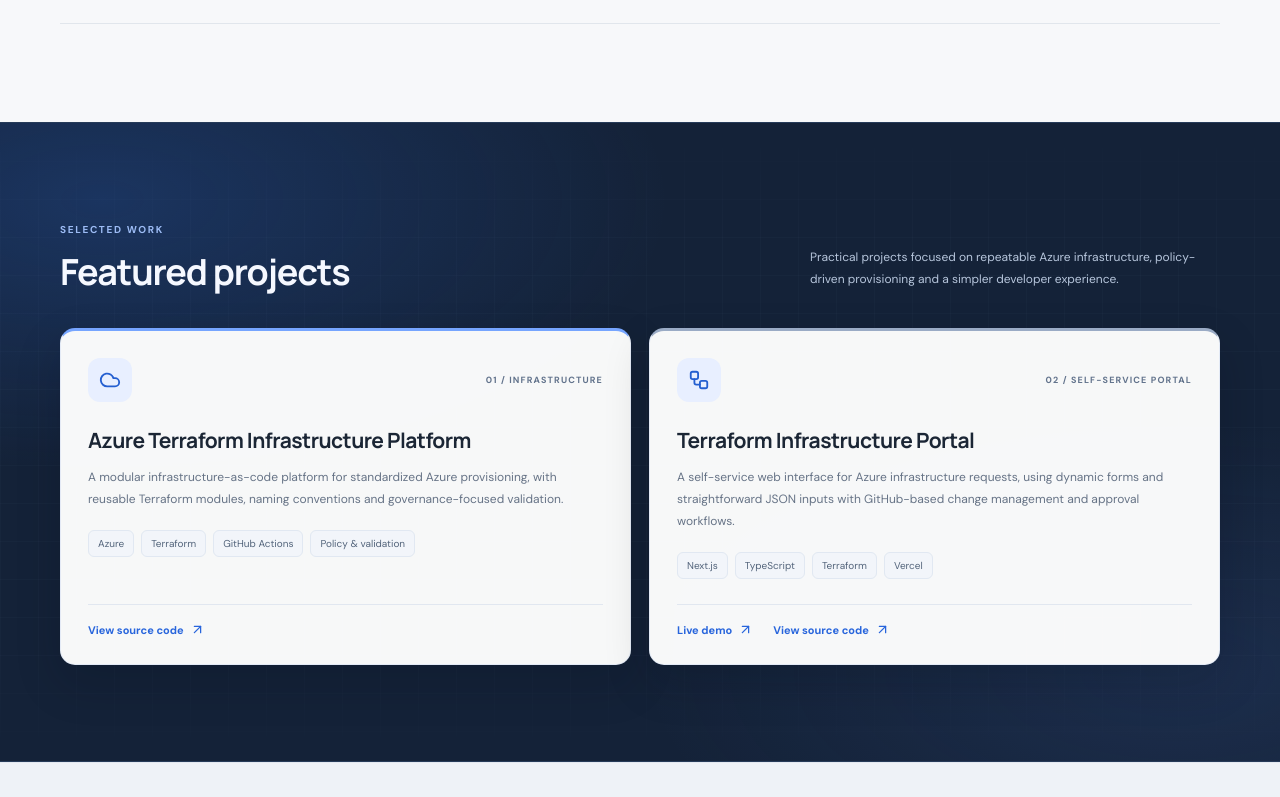
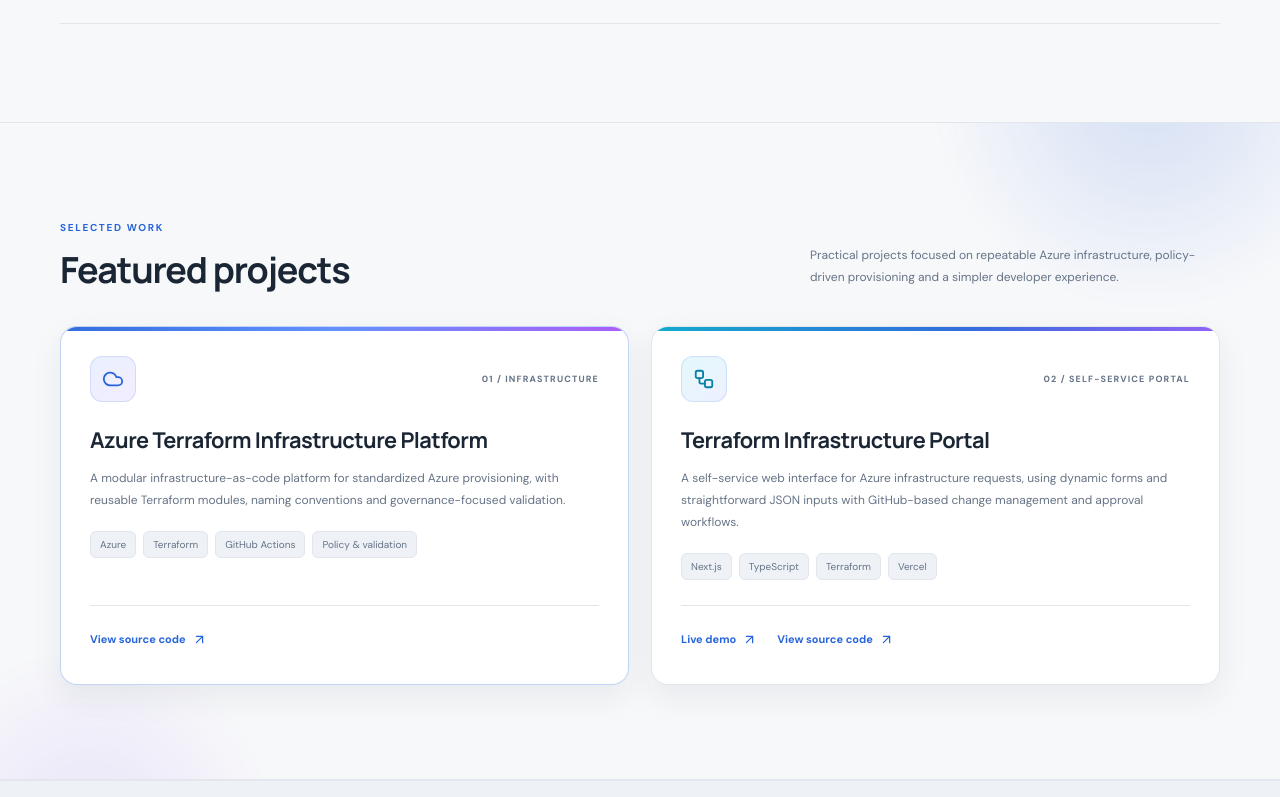
Before and after one commit to Arun-Negi/arun-cloud-portfolio, a React (Vite) app: page / in a window 1280 px wide. Shown: the part 2000-2797 px from the top of the page. Built offline with nearby package versions, Linux system fonts and the light colour scheme.

Commit message:
Align featured projects with theme and refine responsive layouts

```diff
--- a/src/styles.css
+++ b/src/styles.css
@@ -186,33 +186,119 @@ body{background:var(--page-bg);color:var(--text-main);transition:background-colo
 :root[data-theme="dark"] .project-kicker{color:#a6b3c6}
 @media(max-width:650px){.projects-grid{grid-template-columns:1fr;gap:13px}.project-card{padding:22px}.project-card h3{font-size:19px}.project-card-top{margin-bottom:19px}}
 
-/* Give featured projects a dedicated showcase identity, separate from career and skills */
-.projects-showcase{position:relative;overflow:hidden;background:radial-gradient(ellipse at 8% 12%,rgba(48,111,222,.24),transparent 34%),radial-gradient(ellipse at 92% 86%,rgba(70,105,180,.16),transparent 32%),#142238;border-top:1px solid #263b59;border-bottom:1px solid #263b59;color:#f5f8ff}
-.projects-showcase:before{content:"";position:absolute;inset:0;pointer-events:none;opacity:.16;background-image:linear-gradient(rgba(180,202,238,.15) 1px,transparent 1px),linear-gradient(90deg,rgba(180,202,238,.15) 1px,transparent 1px);background-size:38px 38px;mask-image:linear-gradient(to bottom,transparent,#000 18%,#000 82%,transparent)}
-.projects-section{position:relative;z-index:1;padding-top:94px;padding-bottom:96px;scroll-margin-top:88px}
-.projects-showcase .section-heading h2{color:#f5f8ff}
-.projects-showcase .section-heading>p{color:#b7c6dc;max-width:410px}
-.projects-showcase .eyebrow{color:#9dbcf5}
+/* Featured projects: stay inside the portfolio's theme, with vivid Azure-inspired accents */
+.projects-showcase{position:relative;isolation:isolate;overflow:hidden;background:var(--page-bg);color:var(--text-main);border-top:1px solid var(--border-color);border-bottom:1px solid var(--border-color)}
+.projects-showcase:before,.projects-showcase:after{content:"";position:absolute;pointer-events:none;z-index:-1;border-radius:50%;filter:blur(2px)}
+.projects-showcase:before{width:440px;height:440px;top:-250px;right:-90px;background:radial-gradient(circle,rgba(40,101,220,.16),rgba(40,101,220,0) 70%)}
+.projects-showcase:after{width:360px;height:360px;bottom:-230px;left:-90px;background:radial-gradient(circle,rgba(139,92,246,.12),rgba(139,92,246,0) 72%)}
+.projects-section{position:relative;z-index:1;padding-top:92px;padding-bottom:94px;scroll-margin-top:88px}
+.projects-showcase .section-heading h2{color:var(--text-main)}
+.projects-showcase .section-heading>p{color:var(--text-muted);max-width:410px}
+.projects-showcase .eyebrow{color:var(--blue)}
 .projects-showcase .section-heading{margin-bottom:34px}
-.projects-showcase .project-card{background:rgba(255,255,255,.97);border-color:rgba(208,221,243,.5);box-shadow:0 18px 45px rgba(3,10,22,.18)}
-.projects-showcase .project-card:hover{border-color:#8eb5ff;box-shadow:0 24px 55px rgba(3,10,22,.3)}
-.projects-showcase .project-card-featured{border-top:3px solid #76a5ff}
-.projects-showcase .project-card:not(.project-card-featured){border-top:3px solid #9aabc5}
-.projects-showcase .project-kicker{color:#62738c}
-.projects-showcase .project-icon{background:#e8efff;color:#245fd0}
-.projects-showcase .project-tags span{background:#f2f5fa;border-color:#e1e8f2;color:#53647b}
-.projects-showcase .project-links{border-top-color:#e1e7f0}
-:root[data-theme="dark"] .projects-showcase{background:radial-gradient(ellipse at 8% 12%,rgba(39,91,176,.22),transparent 34%),radial-gradient(ellipse at 92% 86%,rgba(54,81,139,.16),transparent 32%),#090f1b;border-color:#1f3048}
-:root[data-theme="dark"] .projects-showcase .section-heading h2{color:#f0f5ff}
-:root[data-theme="dark"] .projects-showcase .section-heading>p{color:#a9b9d0}
-:root[data-theme="dark"] .projects-showcase .project-card{background:#141f30;border-color:#2b3b53;box-shadow:0 18px 45px rgba(0,0,0,.2)}
-:root[data-theme="dark"] .projects-showcase .project-card:hover{border-color:#6f91c5;box-shadow:0 24px 55px rgba(0,0,0,.34)}
-:root[data-theme="dark"] .projects-showcase .project-card-featured{border-top-color:#76a5ff}
-:root[data-theme="dark"] .projects-showcase .project-card:not(.project-card-featured){border-top-color:#7287a7}
-:root[data-theme="dark"] .projects-showcase .project-card h3{color:#f0f5ff}
-:root[data-theme="dark"] .projects-showcase .project-card>p{color:#b1bfd2}
-:root[data-theme="dark"] .projects-showcase .project-kicker{color:#a5b8d5}
-:root[data-theme="dark"] .projects-showcase .project-icon{background:#203656;color:#a9c7ff}
-:root[data-theme="dark"] .projects-showcase .project-tags span{background:#1b2a40;border-color:#30435e;color:#c0cde0}
-:root[data-theme="dark"] .projects-showcase .project-links{border-top-color:#2d3c52}
-@media(max-width:650px){.projects-section{padding-top:70px;padding-bottom:72px}.projects-showcase .section-heading{margin-bottom:25px}}
+.projects-grid{align-items:stretch;gap:22px}
+.projects-showcase .project-card{position:relative;isolation:isolate;overflow:hidden;background:var(--surface);border:1px solid var(--border-color);border-radius:17px;box-shadow:0 12px 32px rgba(28,41,59,.07);padding:29px;transition:transform .25s ease,border-color .25s ease,box-shadow .25s ease}
+.projects-showcase .project-card:before{content:"";position:absolute;z-index:-1;top:0;left:0;right:0;height:4px;background:linear-gradient(90deg,#2865dc 0%,#5b8cff 48%,#a855f7 100%);opacity:.95}
+.projects-showcase .project-card:not(.project-card-featured):before{background:linear-gradient(90deg,#06a6c9 0%,#2865dc 55%,#8b5cf6 100%)}
+.projects-showcase .project-card:hover{transform:translateY(-5px);border-color:rgba(40,101,220,.45);box-shadow:0 20px 46px rgba(40,101,220,.13)}
+.projects-showcase .project-card-featured{border-color:rgba(40,101,220,.28)}
+.projects-showcase .project-icon{width:46px;height:46px;border:1px solid rgba(40,101,220,.14);background:linear-gradient(145deg,#e9f0ff,#f3edff);color:#2865dc}
+.projects-showcase .project-card:not(.project-card-featured) .project-icon{background:linear-gradient(145deg,#e3f9fc,#eef0ff);color:#087fa4}
+.projects-showcase .project-kicker{color:var(--text-muted)}
+.projects-showcase .project-card h3{color:var(--text-main);font-size:clamp(18px,1.7vw,22px);overflow-wrap:anywhere}
+.projects-showcase .project-card>p{color:var(--text-muted)}
+.projects-showcase .project-tags span{background:var(--surface-soft);border-color:var(--border-color);color:var(--text-muted)}
+.projects-showcase .project-links{border-top-color:var(--border-color)}
+.projects-showcase .project-links a{color:var(--blue);min-height:32px}
+.projects-showcase .project-links a:hover{color:#7c3aed}
+:root[data-theme="dark"] .projects-showcase{background:var(--page-bg);border-color:var(--border-color)}
+:root[data-theme="dark"] .projects-showcase:before{background:radial-gradient(circle,rgba(40,101,220,.22),rgba(40,101,220,0) 70%)}
+:root[data-theme="dark"] .projects-showcase:after{background:radial-gradient(circle,rgba(139,92,246,.16),rgba(139,92,246,0) 72%)}
+:root[data-theme="dark"] .projects-showcase .project-card{background:var(--surface);border-color:var(--border-color);box-shadow:0 14px 34px rgba(0,0,0,.18)}
+:root[data-theme="dark"] .projects-showcase .project-card:hover{border-color:#638de0;box-shadow:0 20px 46px rgba(0,0,0,.28)}
+:root[data-theme="dark"] .projects-showcase .project-card-featured{border-color:#344f78}
+:root[data-theme="dark"] .projects-showcase .project-icon{background:linear-gradient(145deg,#1d355a,#302448);border-color:#344c71;color:#a9c7ff}
+:root[data-theme="dark"] .projects-showcase .project-card:not(.project-card-featured) .project-icon{background:linear-gradient(145deg,#163847,#292747);border-color:#2a5265;color:#67d5ee}
+:root[data-theme="dark"] .projects-showcase .project-tags span{background:var(--surface-soft);border-color:var(--border-color);color:var(--text-muted)}
+.projects-showcase a:focus-visible,.mobile-menu-toggle:focus-visible{outline:2px solid var(--blue);outline-offset:4px;border-radius:5px}
+
+/* Tablet and mobile navigation/layout refinements */
+.mobile-menu-toggle{display:none;align-items:center;justify-content:center;width:38px;height:38px;border:1px solid var(--border-color);border-radius:10px;background:var(--surface);color:var(--text-main);cursor:pointer}
+.mobile-contact-link{display:none}
+@media(min-width:651px) and (max-width:1050px){
+  .site-header{padding-left:24px;padding-right:24px;gap:18px}
+  .main-nav{gap:16px;font-size:12px}
+  .header-actions{gap:9px}
+  .header-cta{padding:10px 11px;font-size:12px;white-space:nowrap}
+  .theme-option{width:27px;height:28px}
+  .hero{grid-template-columns:minmax(0,1.1fr) minmax(260px,.9fr);gap:20px}
+  .hero h1{font-size:clamp(36px,4.4vw,48px);letter-spacing:-2px}
+  .hero-visual{transform:scale(.9);margin:0 -12px}
+  .section-heading{gap:24px}
+  .projects-grid{gap:16px}
+  .projects-showcase .project-card{padding:24px}
+  .project-links{gap:10px 14px}
+}
+@media(max-width:760px){
+  .site-header{height:68px;padding:0 18px;gap:12px}
+  .mobile-menu-toggle{display:inline-flex;order:3;flex:0 0 38px}
+  .header-actions{margin-left:auto;gap:8px}
+  .header-actions .header-cta{display:none}
+  .main-nav{display:none;position:absolute;top:calc(100% + 1px);left:0;right:0;flex-direction:column;align-items:stretch;gap:0;padding:9px 18px 15px;background:var(--surface);border-bottom:1px solid var(--border-color);box-shadow:0 18px 30px rgba(20,35,56,.12);color:var(--text-main)}
+  .main-nav.is-open{display:flex}
+  .main-nav a{padding:13px 8px;border-bottom:1px solid var(--border-color);font-size:13px}
+  .main-nav a:last-child{border-bottom:0}
+  .main-nav .mobile-contact-link{display:flex;align-items:center;justify-content:space-between;color:var(--blue);font-weight:800}
+  .theme-switch{gap:1px;padding:3px}
+  .theme-option{width:27px;height:27px}
+  .hero{grid-template-columns:1fr;gap:0}
+  .hero-copy{min-width:0}
+  .hero h1{overflow-wrap:anywhere}
+  .hero-visual{max-width:440px;width:100%;justify-self:center;transform:none;margin:0 auto}
+  .orbit-two{max-width:100%}
+  .impact-grid{grid-template-columns:repeat(2,minmax(0,1fr));gap:26px 18px}
+  .impact-intro{grid-column:1/-1}
+  .impact-stat{min-width:0;padding-left:14px}
+  .impact-stat:nth-child(2){border-left:0;padding-left:0}
+  .projects-section{padding-top:68px;padding-bottom:70px}
+  .projects-grid{grid-template-columns:1fr;gap:16px}
+  .projects-showcase .project-card{padding:23px}
+  .projects-showcase .project-card h3{font-size:20px}
+  .project-card-top{gap:10px}
+  .project-kicker{font-size:8px;letter-spacing:.9px;text-align:right}
+  .project-tags{gap:7px;margin-bottom:20px}
+  .project-tags span{font-size:10px}
+  .project-links{gap:8px 16px}
+  .project-links a{font-size:12px;min-height:38px}
+  .cert-row{min-width:0}
+  .cert-copy{min-width:0}
+  .cert-copy h3{overflow-wrap:anywhere}
+}
+@media(max-width:420px){
+  .site-header{padding:0 12px;gap:8px}
+  .wordmark{gap:7px;font-size:12px}
+  .wordmark-mark{width:29px;height:29px}
+  .header-actions{gap:5px}
+  .theme-option{width:24px;height:26px}
+  .theme-switch{padding:2px}
+  .section-wrap{width:calc(100% - 32px)}
+  .hero h1{font-size:clamp(34px,9.7vw,42px);letter-spacing:-1.8px}
+  .hero-visual{height:285px;transform:scale(.92);transform-origin:top center;margin-bottom:-20px}
+  .float-card{padding:9px 7px}
+  .card-terraform{left:-13px}
+  .card-automation{right:-15px}
+  .card-security{left:-8px}
+  .visual-caption{right:0;font-size:7px}
+  .impact-grid{gap:23px 12px}
+  .stat-value{font-size:29px}
+  .impact-stat{padding-left:10px}
+  .projects-showcase .project-card{padding:19px}
+  .projects-showcase .project-card h3{font-size:18px;letter-spacing:-.4px}
+  .project-card-top{margin-bottom:18px}
+  .project-kicker{max-width:145px}
+  .project-links{flex-direction:column;align-items:flex-start}
+  .project-links a{font-size:12px}
+  .cert-row{gap:8px}
+  .cert-date{font-size:8px}
+}
+@media(hover:none){.projects-showcase .project-card:hover{transform:none}}
```
